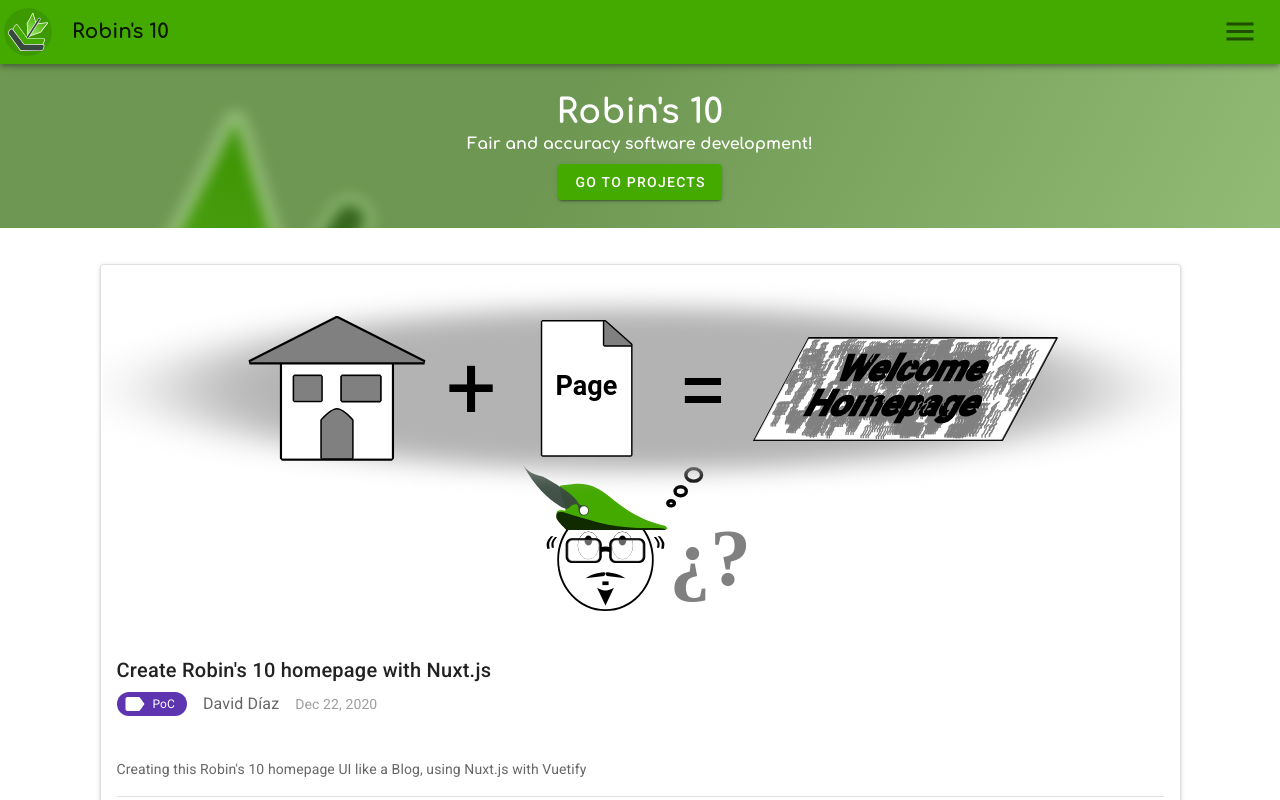
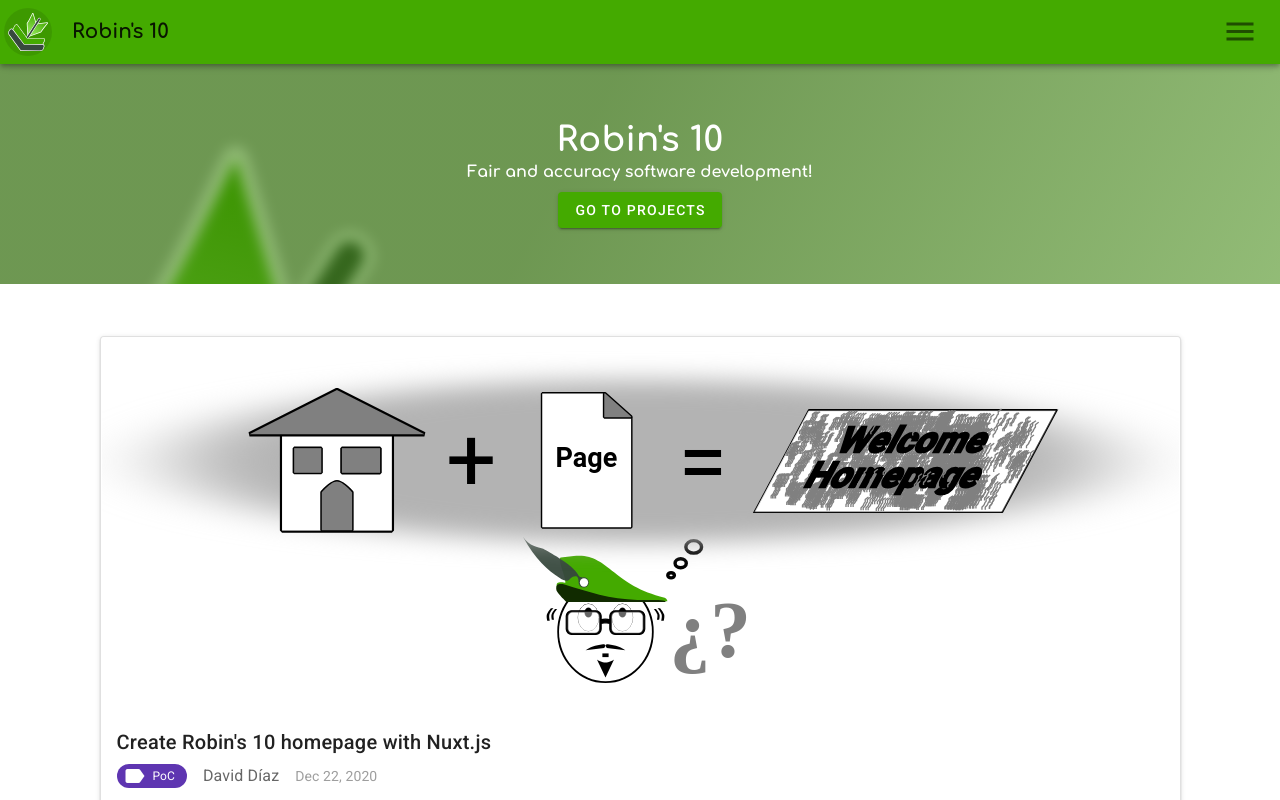
Before and after one commit to davidadtorres/poc-nuxt-vuetify-static-web, a Nuxt app: page / in a window 1280 px wide. Shown: the top 800 px of the page. Built offline with nearby package versions, Linux system fonts and the light colour scheme.

Commit message:
0.0.0-60: First Commit

```diff
--- a/layouts/default.vue
+++ b/layouts/default.vue
@@ -68,25 +68,6 @@
         </v-badge>
       </v-badge>
     </v-app-bar>
-    <div v-if="$store.state.logged || $store.state.error" class="mt-6"></div>
-    <div v-else class="mt-2 mb-n10">
-      <v-parallax dark height="220" src="/robins10_parallax.svg">
-        <v-row align="center" justify="center">
-          <v-col class="text-center" cols="12">
-            <h1 id="parallax-tittle" class="display-1 font-weight-bold mt-14">
-              Robin's 10
-            </h1>
-            <h4 id="parallax-subtittle" class="subheading">
-              Fair and accuracy software development!
-            </h4>
-
-            <v-btn class="mt-2" color="primary" to="/projects">
-              Go to Projects
-            </v-btn>
-          </v-col>
-        </v-row>
-      </v-parallax>
-    </div>
     <v-main>
       <v-snackbar
         v-model="snackbar"
@@ -464,8 +445,6 @@
 </script>
 
 <style scoped>
-#parallax-tittle,
-#parallax-subtittle,
 #header-title,
 #footer-title {
   font-family: 'Comfortaa', cursive !important;
--- a/layouts/error.vue
+++ b/layouts/error.vue
@@ -1,6 +1,6 @@
 <template>
   <!-- <v-app> -->
-  <v-container v-if="error.statusCode === 404">
+  <v-container v-if="error.statusCode === 404" class="mt-4">
     <div class="d-flex justify-start">
       <v-btn color="primary" class="mb-2" to="/"> Back Home </v-btn>
     </div>
@@ -16,7 +16,7 @@
       />
     </div>
   </v-container>
-  <v-container v-else>
+  <v-container v-else class="mt-4">
     <div class="d-flex justify-start">
       <v-btn color="primary" class="mb-2" to="/"> Back Home </v-btn>
     </div>
@@ -45,7 +45,7 @@
 
 <script>
 export default {
-  layout: 'empty',
+  // layout: 'empty',
   props: {
     error: {
       type: Object,
@@ -57,12 +57,6 @@
       pageNotFound: '404 Not Found',
       otherError: 'An error occurred',
     }
-  },
-  beforeCreate() {
-    this.$store.commit('setError', true)
-  },
-  beforeDestroy() {
-    this.$store.commit('setError', false)
   },
   head() {
     const title =
--- a/nuxt.config.js
+++ b/nuxt.config.js
@@ -10,11 +10,11 @@
   },
 
   // Target (https://go.nuxtjs.dev/config-target)
-  target: 'static',
+  target: 'server',
 
   // Global page headers (https://go.nuxtjs.dev/config-head)
   head: {
-    titleTemplate: "%s - Homepage",
+    titleTemplate: '%s - Blog',
     title: "Robin's 10",
     meta: [
       { charset: 'utf-8' },
--- a/package.json
+++ b/package.json
@@ -1,6 +1,6 @@
 {
   "name": "robins10-homepage-pwa",
-  "version": "0.0.0-59",
+  "version": "0.0.0-60",
   "private": true,
   "scripts": {
     "dev": "nuxt --hostname 0.0.0.0 --port 8080",
--- a/pages/about.vue
+++ b/pages/about.vue
@@ -1,5 +1,5 @@
 <template>
-  <v-container>
+  <v-container class="mt-4">
     <v-btn color="primary" to="/" class="mb-8"> Back Home </v-btn>
 
     <v-row>
--- a/pages/index.vue
+++ b/pages/index.vue
@@ -1,9 +1,26 @@
 <template>
+  <div>
+    <v-parallax height="220" src="/robins10_parallax.svg">
+      <v-row align="center" justify="center">
+        <v-col class="text-center" cols="12">
+          <h1 id="parallax-tittle" class="display-1 font-weight-bold">
+            Robin's 10
+          </h1>
+          <h4 id="parallax-subtittle" class="subheading">
+            Fair and accuracy software development!
+          </h4>
+
+          <v-btn class="mt-2" color="primary" to="/projects">
+            Go to Projects
+          </v-btn>
+        </v-col>
+      </v-row>
+    </v-parallax>
     <v-container>
       <v-card
         v-for="post in posts"
         :key="post.id"
-      class="mx-sm-10 mb-10"
+        class="mx-sm-10 my-10"
         elevation="2"
         outlined
       >
@@ -50,6 +67,7 @@
         </v-btn>
       </v-row>
     </v-container>
+  </div>
 </template>
 
 <script>
@@ -100,4 +118,10 @@
 }
 </script>
 
-<style scoped></style>
+<style scoped>
+#parallax-tittle,
+#parallax-subtittle {
+  font-family: 'Comfortaa', cursive !important;
+  font-weight: bold;
+}
+</style>
--- a/pages/posts/_slug/index.vue
+++ b/pages/posts/_slug/index.vue
@@ -1,5 +1,5 @@
 <template>
-  <v-container>
+  <v-container class="mt-4">
     <v-row>
       <!-- Visible only for desktop -->
       <v-col cols="12" md="3" class="d-none d-md-block">
@@ -74,8 +74,7 @@
         <v-row>
           <v-col cols="12">
             <p class="text-h4 mb-10">
-              Creating this Robin's 10 homepage UI like a Blog, using Nuxt.js
-              with Vuetify
+              {{ slug }}
             </p>
             <v-row align="center" class="mx-0 mb-10 text-h5">
               <v-chip dark color="deep-purple darken-1" class="mr-4">
--- a/pages/posts/mgm.vue
+++ b/pages/posts/mgm.vue
@@ -1,5 +1,5 @@
 <template>
-  <v-container>
+  <v-container class="mt-4">
     <div class="d-flex justify-space-between">
       <v-btn color="primary" class="mb-2" to="/"> Back Home </v-btn>
       <v-btn color="info" class="mb-2" to="/"> Add </v-btn>
--- a/pages/projects.vue
+++ b/pages/projects.vue
@@ -1,5 +1,5 @@
 <template>
-  <v-container>
+  <v-container class="mt-4">
     <div class="d-flex justify-start">
       <v-btn color="primary" class="mb-2" to="/"> Back Home </v-btn>
     </div>
--- a/store/index.js
+++ b/store/index.js
@@ -1,6 +1,5 @@
 export const state = () => ({
   logged: false,
-  error: false,
 })
 
 export const mutations = {
@@ -10,7 +9,4 @@
   logout(state) {
     state.logged = false
   },
-  setError(state, value) {
-    state.error = value
-  },
 }
```
Also changed, not shown: 1 other file (tests, documents, lock files or other folders). Lines whose indentation alone changed are shown as unchanged.
